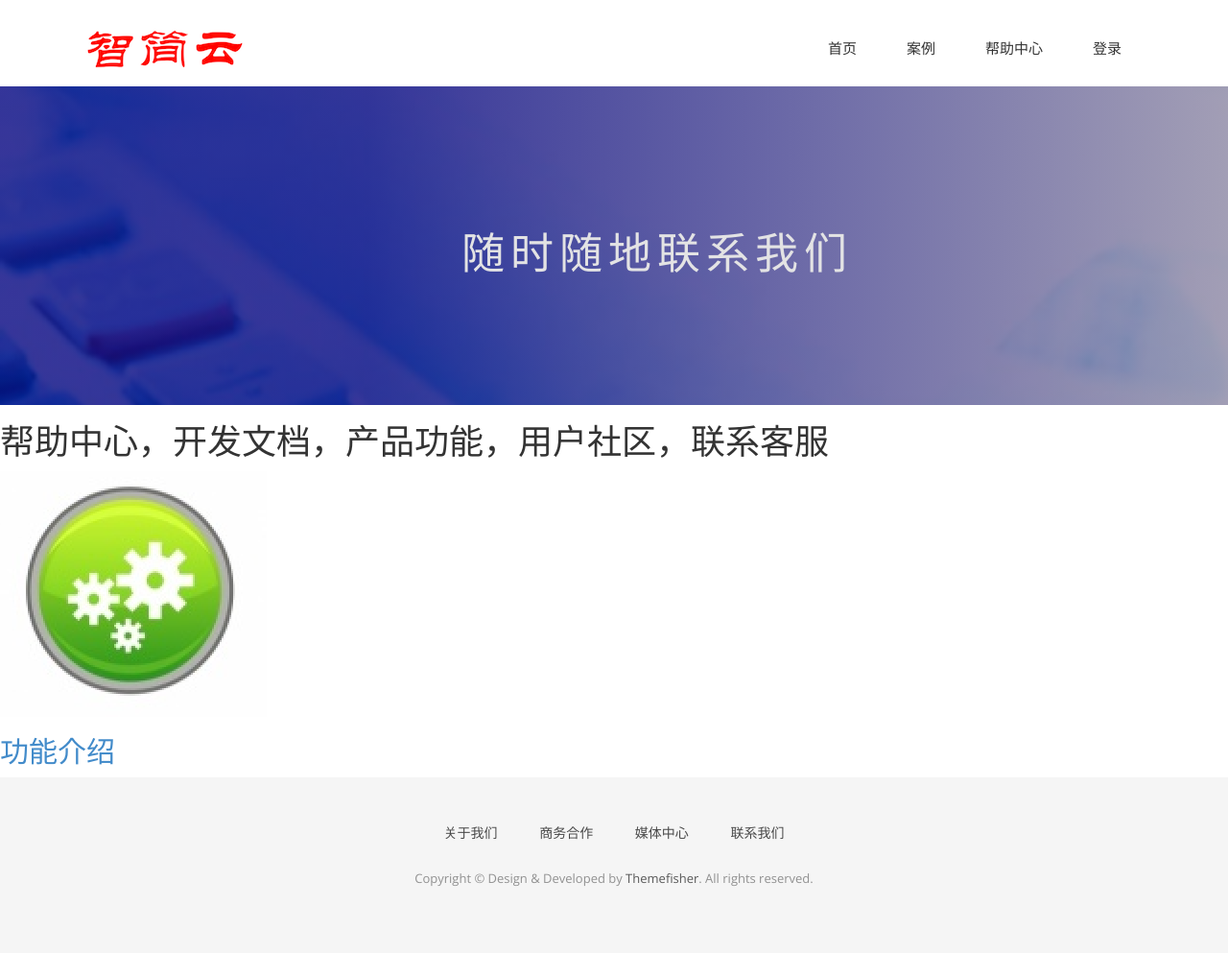
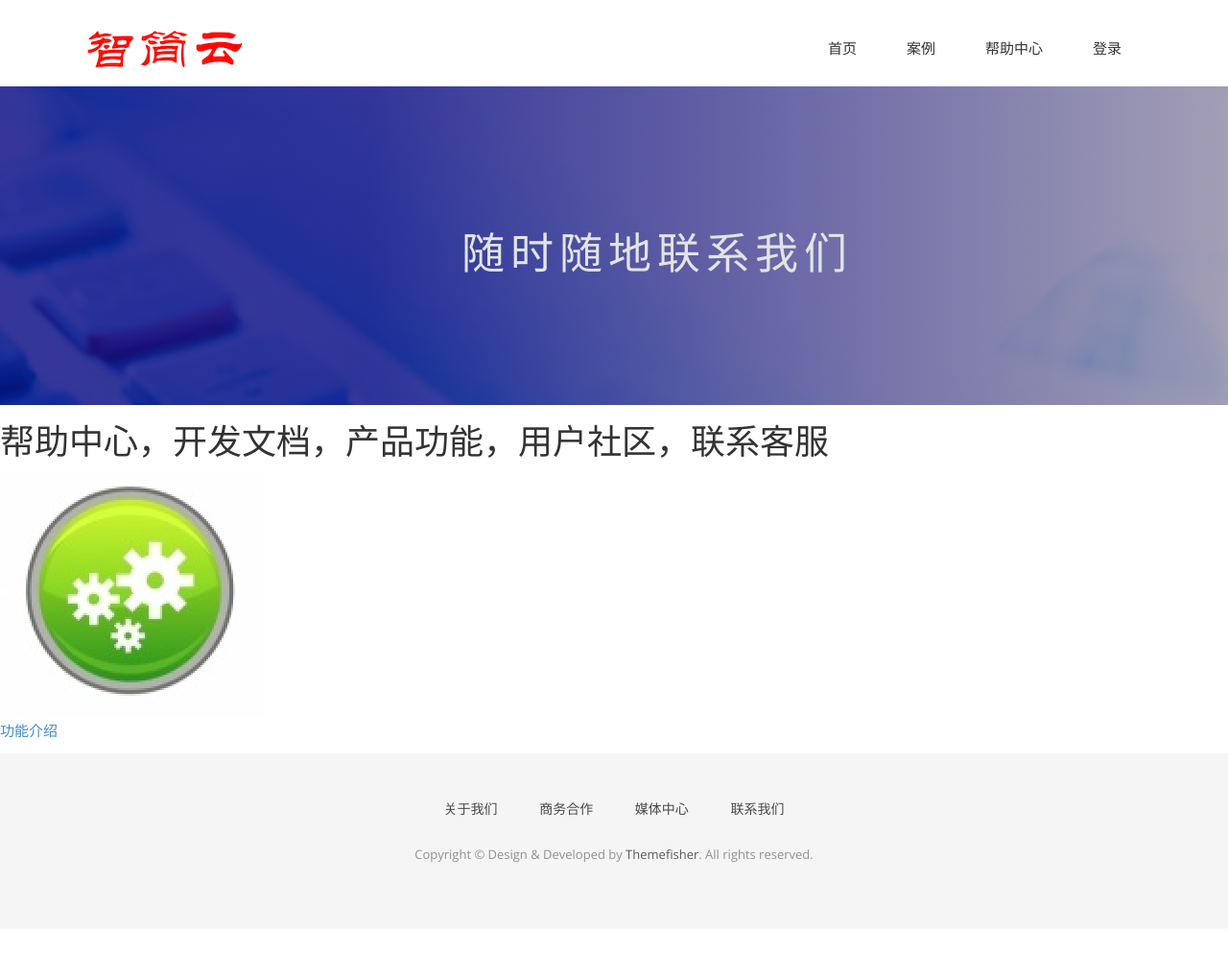
Before and after one commit to dreampivot/slipscloud.github.io, a Jekyll site: the page built from help.html, in a window 1280 px wide. Shown: the whole page at 96% size. Built offline with Jekyll 4.4.1, drawn with Linux system fonts in a browser that asks for light colours; nearby versions of some CDN libraries; some web fonts are replaced; after the commit the page ends 968 px from its top, so only the background shows below that.

```diff
--- a/help.html
+++ b/help.html
@@ -25,7 +25,7 @@ permalink: /help/
 
   <img src="../img/icons/ICON-B-CL-Functions.png">
 
-  <a href = ../functions.html><p><h2>功能介绍</h2></p>
+  <a href = ../functions.html><p>功能介绍</p>
 
 
 
```
